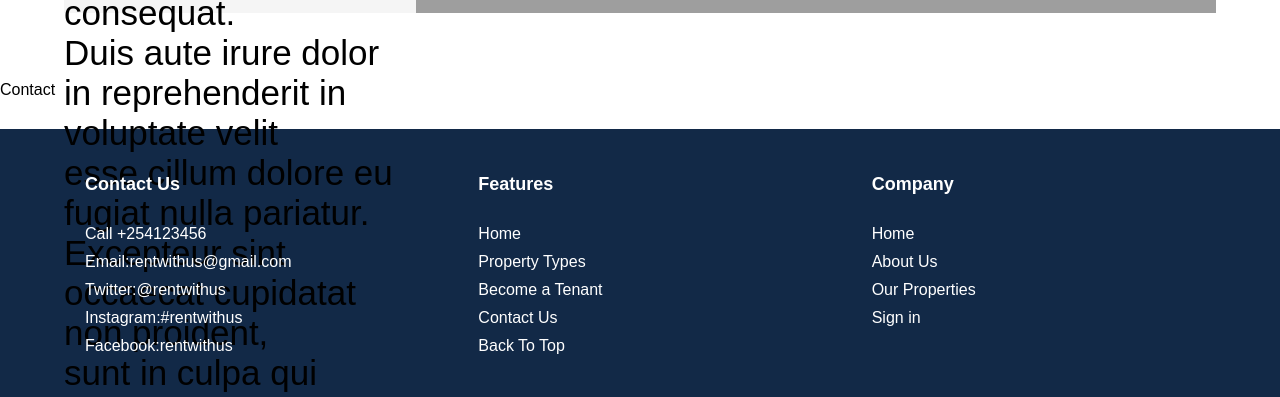
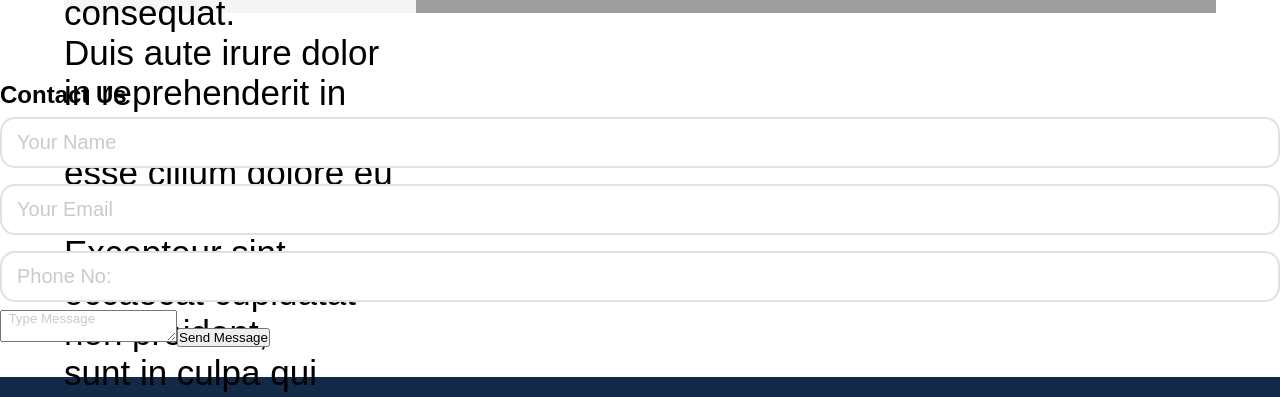
Before and after one commit to codingvaleria/housyproperties-frontend, a React (Create React App) app: page /about in a window 1280 px wide. Shown: the part 1042-1439 px from the top of the page. Built offline with nearby package versions, Linux system fonts and the light colour scheme; grey boxes are pictures that could not be loaded; a web font is replaced by a local one.

Commit message:
add functionality and render it

```diff
--- a/src/tenant/components/contact/Contact.js
+++ b/src/tenant/components/contact/Contact.js
@@ -1,7 +1,40 @@
 import React from "react";
+import "./Contact.css"
 
 function Contact() {
-  return <div>Contact</div>;
+  return (
+    <>
+    <div id="overlay">
+                      <h2>Contact Us</h2>
+                <form id="form_card">
+
+                    <div>
+                            <input type="text"
+                            placeholder="Your Name"
+                            id="name"
+                            />
+                            <input type="text"
+                            placeholder="Your Email"
+                            id="email"
+                            />
+                            <input type="Number"
+                            placeholder="Phone No:"
+                            minLength={10}
+                            id="phone"
+                            />
+                    </div>
+                    <div id="textarea_part">
+                            <textarea
+                            placeholder="  Type Message"
+                            type="text"
+                            id="message" />
+                            <button id="btn">Send Message</button>
+                   </div>
+
+                </form>
+            </div>
+          </>
+  );
 }
 
 export default Contact;
```
